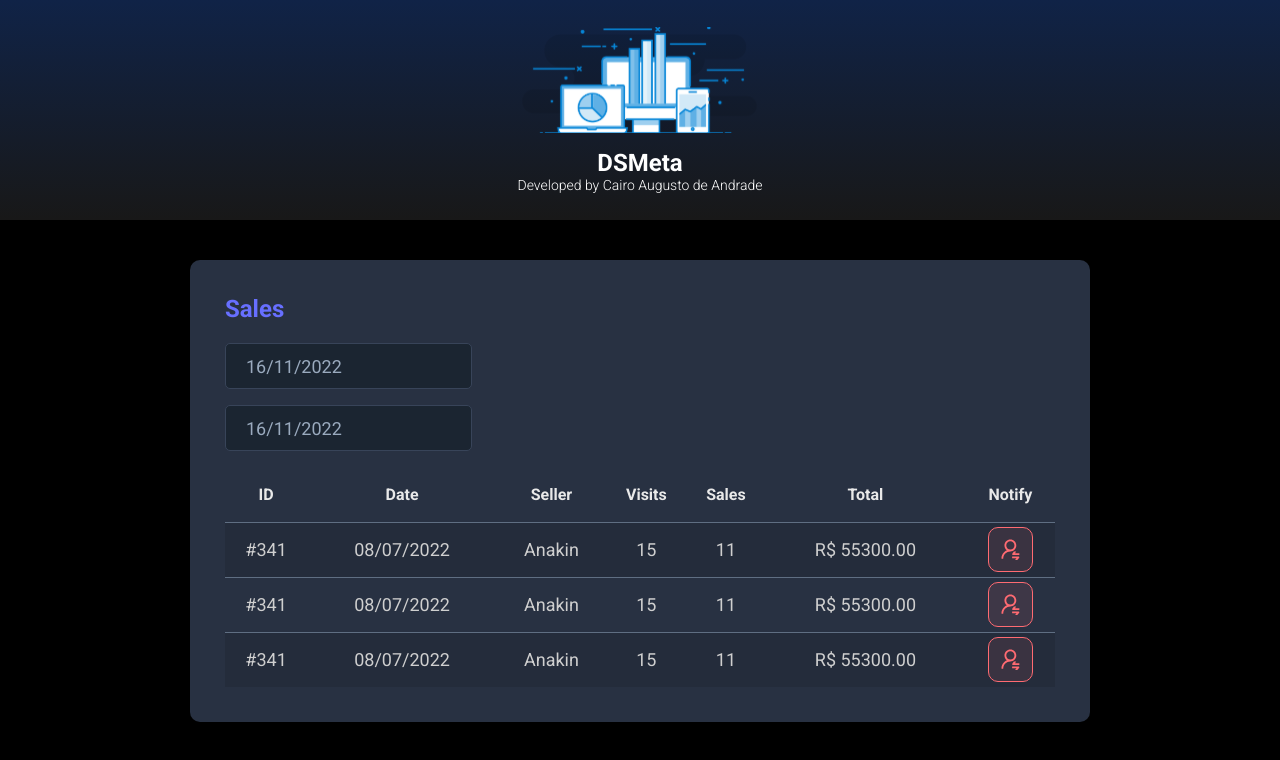
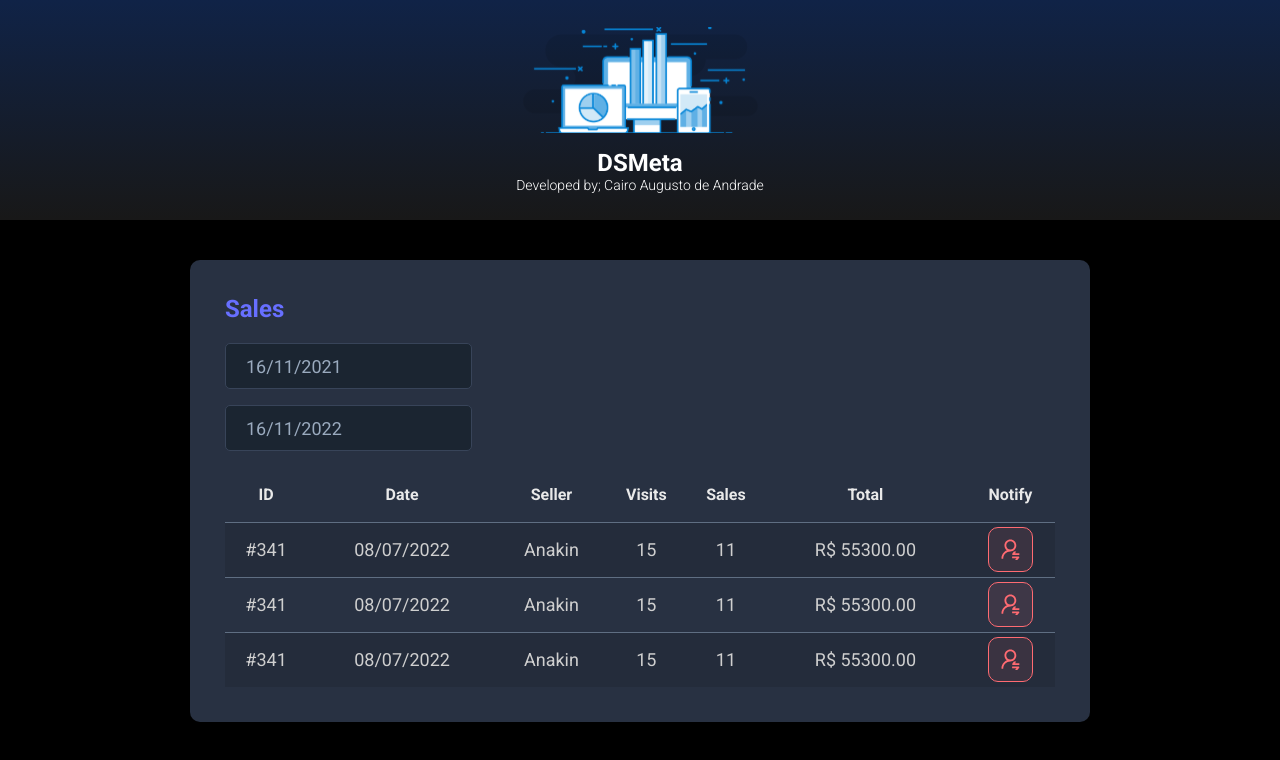
Before and after one commit to CairoDeAndrade/dsmeta, a React (Vite) app in the folder frontend/: page / in a window 1280 px wide. Shown: the top 760 px of the page. Built offline with nearby package versions, Linux system fonts and the light colour scheme.

Commit message:
useSatate

```diff
--- a/frontend/src/components/NotificationButton/index.tsx
+++ b/frontend/src/components/NotificationButton/index.tsx
@@ -1,5 +1,5 @@
-import icon from '../../assets/img/notification-icon.svg'
-import './styles.css'
+import icon from '../../assets/img/notification-icon.svg';
+import './styles.css';
 
 function NotificationButton() {
     return (
@@ -11,4 +11,4 @@
     )
 }
 
-export default NotificationButton
+export default NotificationButton;
--- a/frontend/src/components/SalesCard/index.tsx
+++ b/frontend/src/components/SalesCard/index.tsx
@@ -1,9 +1,15 @@
-import NotificationButton from "../NotificationButton"
-import "./styles.css"
+import NotificationButton from "../NotificationButton";
+import "./styles.css";
 import DatePicker from "react-datepicker";
 import "react-datepicker/dist/react-datepicker.css";
+import { useState } from "react";
 
 function SalesCard() {
+    const min = new Date(new Date().setDate(new Date().getDate() - 365));
+    const max = new Date();
+    const [minDate, setMinDate] = useState(min);
+    const [maxDate, setMaxDate] = useState(max);
+
     return (
         <>
             <div className="dsmeta-card">
@@ -11,16 +17,16 @@
                 <div>
                     <div className="dsmeta-form-control-container">
                         <DatePicker
-                            selected={new Date()}
-                            onChange={(date: Date) => { }}
+                            selected={minDate}
+                            onChange={(date: Date) => setMinDate(date)}
                             className="dsmeta-form-control"
                             dateFormat="dd/MM/yyyy"
                         />
                     </div>
                     <div className="dsmeta-form-control-container">
                         <DatePicker
-                            selected={new Date()}
-                            onChange={(date: Date) => { }}
+                            selected={maxDate}
+                            onChange={(date: Date) => setMaxDate(date)}
                             className="dsmeta-form-control"
                             dateFormat="dd/MM/yyyy"
                         />
@@ -90,4 +96,4 @@
     )
 }
 
-export default SalesCard
+export default SalesCard;
```
Also changed, not shown: frontend/src/App.tsx (+3 -4 lines), frontend/src/components/Header/index.tsx (+4 -4 lines).
